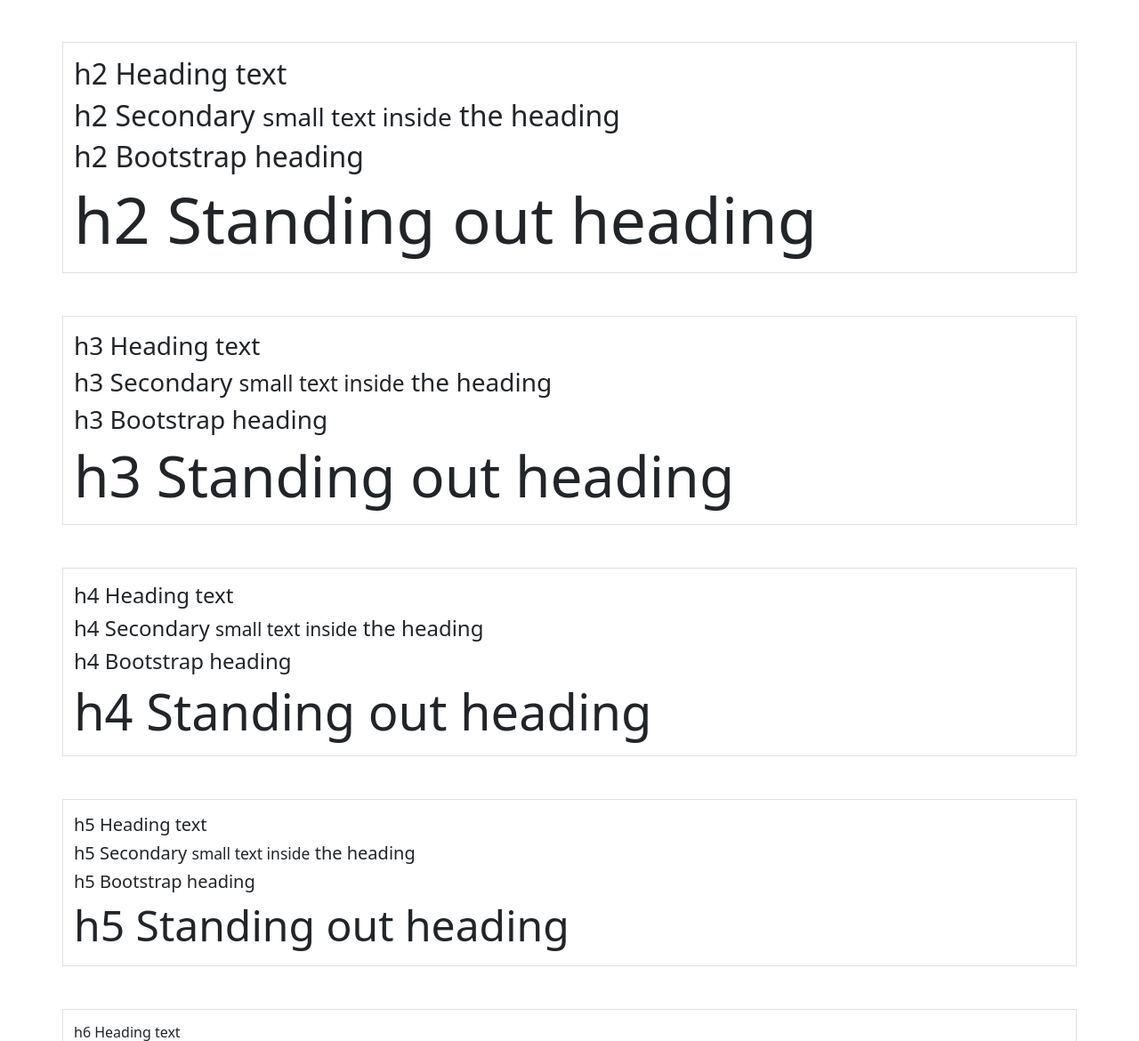
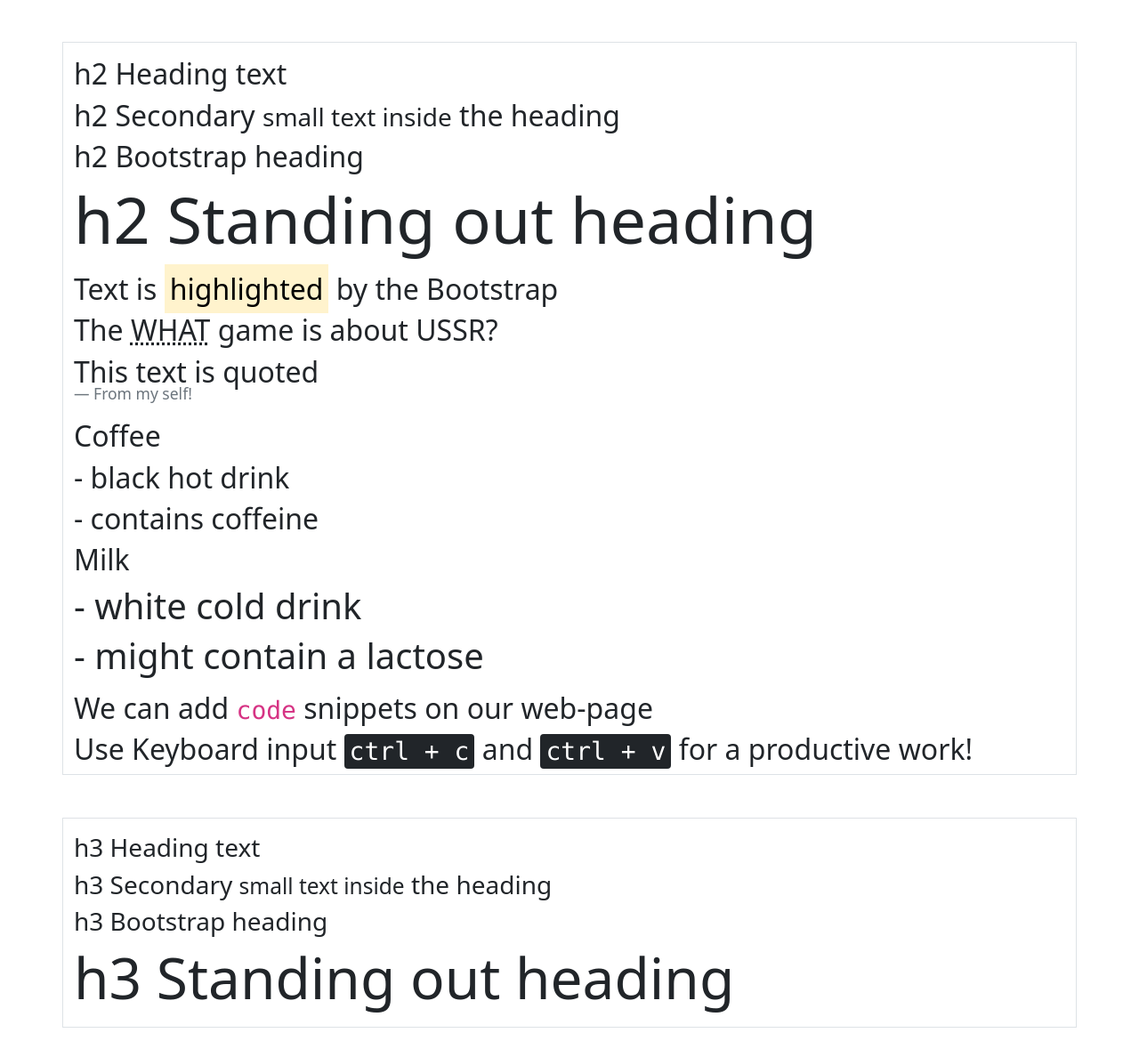
Before and after one commit to Kasymkhankhubiyev/Harvard_Web_Programming, a Django app: page /container/typography in a window 1280 px wide. Shown: the part 763-1933 px from the top of the page at 89% size. Run offline with Django 4.2, Linux system fonts and the light colour scheme.

Commit message:
added h2 styles

```diff
--- a/Bootstrap/container/templates/container/typography.html
+++ b/Bootstrap/container/templates/container/typography.html
@@ -40,6 +40,24 @@
             <h2>h2 Secondary <small>small text inside</small> the heading</h2>
             <p class="h2" >h2 Bootstrap heading</p>
             <p class="display-2">h2 Standing out heading</p>
+            <p class="h2">Text is <mark>highlighted</mark> by the Bootstrap</p>
+            <p class="h2"> The <abbr title="Atomic Heart">WHAT</abbr> game is about USSR?</p>
+            <blockquote class="blockquote">
+                <p class="h2">This text is quoted</p>
+                <footer class="blockquote-footer">From my self!</footer>
+            </blockquote>
+            <dl>
+                <dt class="h2">Coffee</dt>
+                <dd class="h2">- black hot drink</dd>
+                <dd class="h2">- contains coffeine</dd>
+
+                <dt class="h2">Milk</dt>
+                <dd class="display-6">- white cold drink</dd>
+                <dd class="display-6">- might contain a lactose</dd>
+            </dl>
+
+            <p class="h2">We can add <code>code</code> snippets on our web-page</p>
+            <p class="h2">Use Keyboard input <kbd>ctrl + c</kbd> and <kbd>ctrl + v</kbd> for a productive work!</p>
         </div>
 
         <div class="container pt-3 my-5 border">
```
Also changed, not shown: Bootstrap/container/templates/container/colors.html (added).
